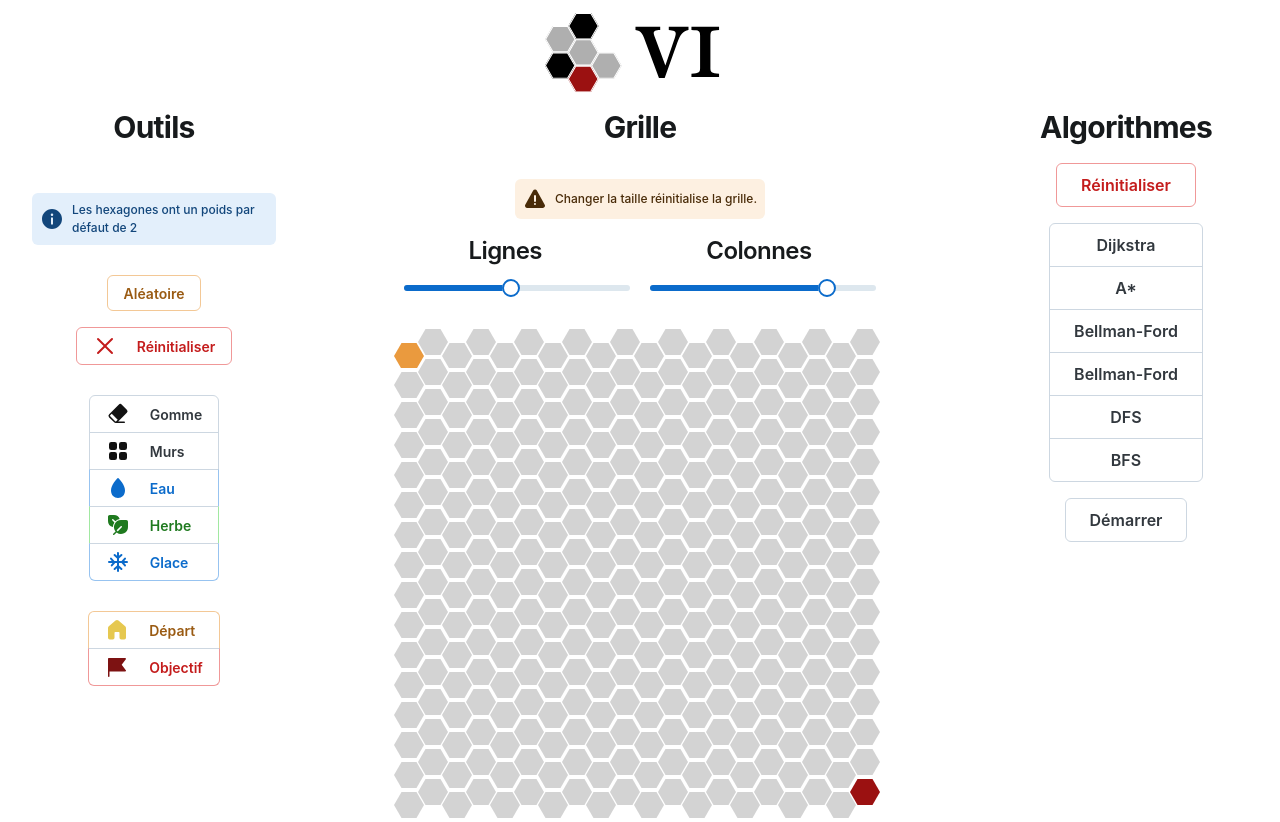
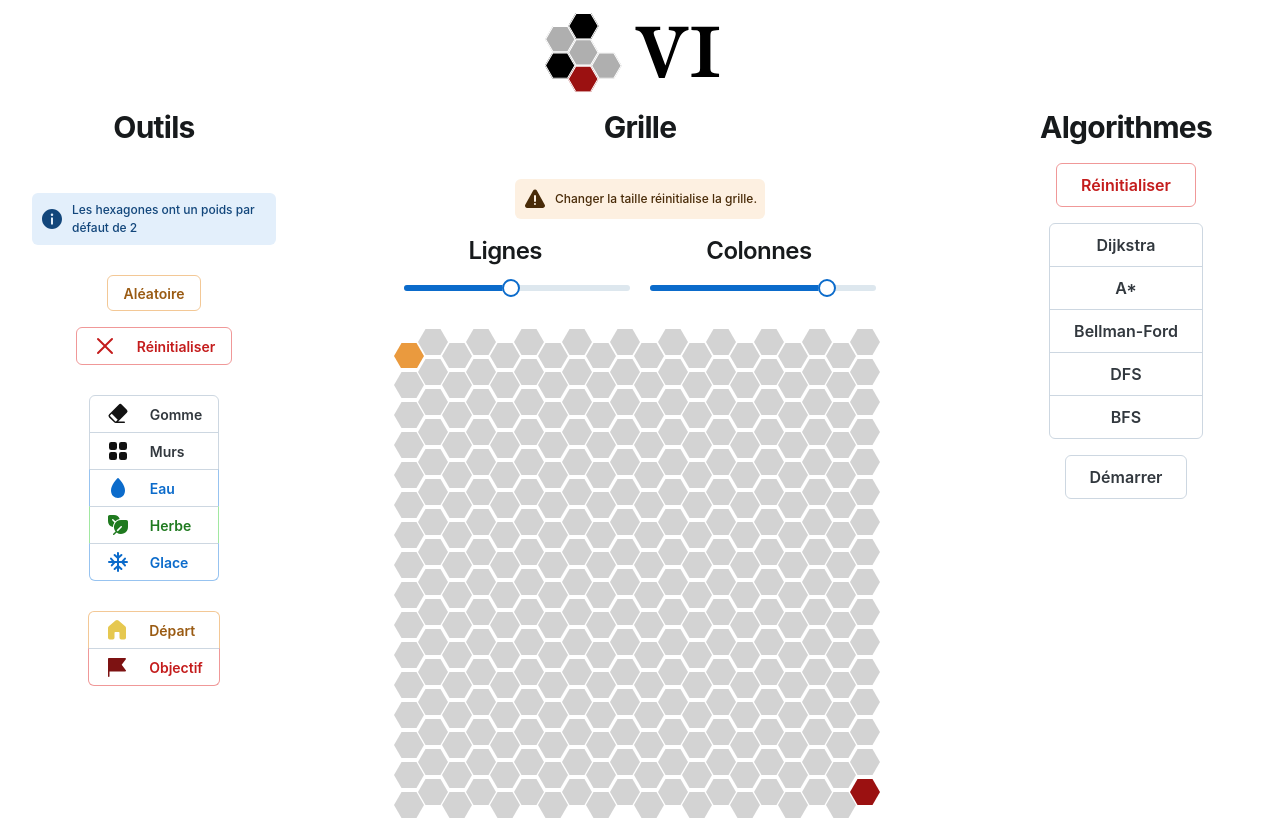
Before and after one commit to 444chak/VI, a Next.js app in the folder front-js/: page /home in a window 1280 px wide. Built offline with nearby package versions, Linux system fonts and the light colour scheme.

Commit message:
:art: Réorganiser la structure des objets d'algorithme pour améliorer la lisibilité

```diff
--- a/front-js/src/app/home/page.tsx
+++ b/front-js/src/app/home/page.tsx
@@ -785,15 +785,7 @@ export default function Home() {
                   color: "neutral" as const,
                   label: ALGORITHM_LABELS.BELLMAN_FORD,
                   tooltip: TOOLTIPS.BELLMAN_FORD,
-                  onClick: () =>
-                    setActiveAlgorithmIntermediary(
-                      ALGORITHM_PATHS.BELLMAN_FORD
-                    ),
-                },
-                {
-                  color: "neutral" as const,
-                  label: ALGORITHM_LABELS.BELLMAN_FORD,
-                  tooltip: TOOLTIPS.BELLMAN_FORD,
+                  slug: ALGORITHM_PATHS.BELLMAN_FORD,
                   onClick: () =>
                     setActiveAlgorithmIntermediary(
                       ALGORITHM_PATHS.BELLMAN_FORD
```
